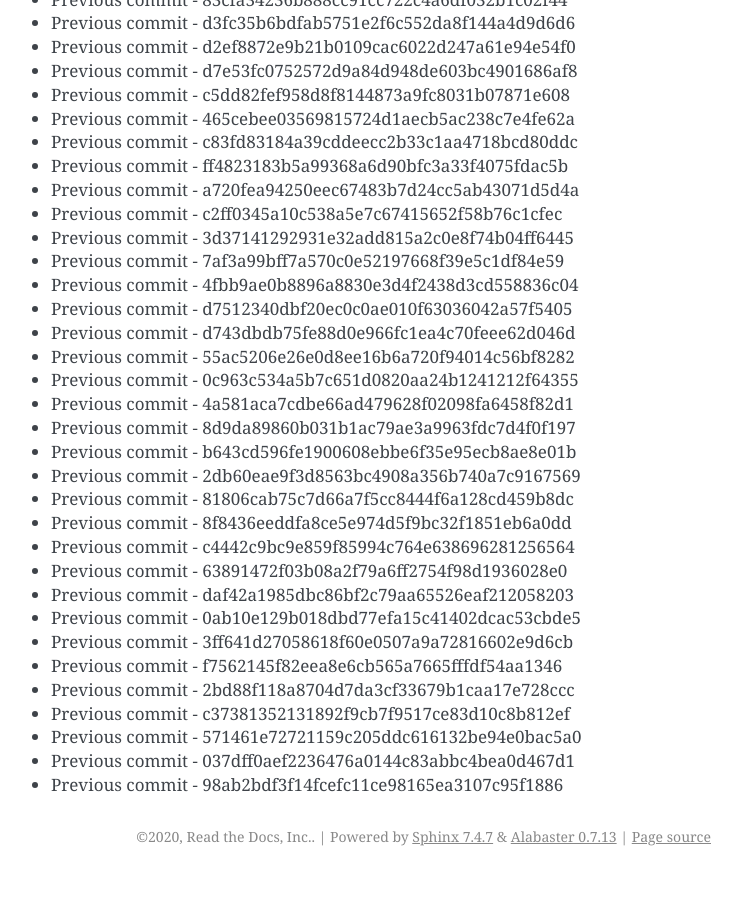
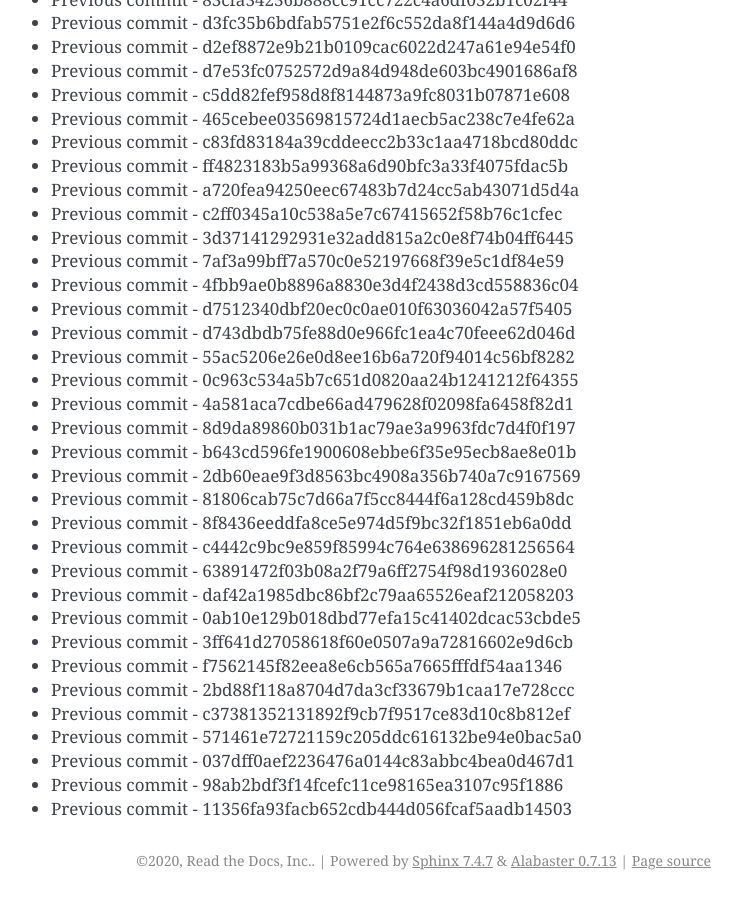
Before and after one commit to readthedocs/rtd-git-stresstest, a Sphinx documentation site: the page built from docs/updates.rst, in a window 1280 px wide and 900 px high, scrolled down 63432 px. Shown: the whole window, without its empty margins (399-1141 px from the left). Built offline with Sphinx 7.4.7, drawn with Linux system fonts in a browser that asks for light colours; before the commit the page ends 64308 px from its top, so only the background shows below that.

Commit message:
Generating commit from previous: 11356fa93facb652cdb444d056fcaf5aadb14503

```diff
--- a/docs/updates.rst
+++ b/docs/updates.rst
@@ -2697,3 +2697,4 @@ It can be tested for any performance characteristics.
 * Previous commit - 571461e72721159c205ddc616132be94e0bac5a0
 * Previous commit - 037dff0aef2236476a0144c83abbc4bea0d467d1
 * Previous commit - 98ab2bdf3f14fcefc11ce98165ea3107c95f1886
+* Previous commit - 11356fa93facb652cdb444d056fcaf5aadb14503
```
